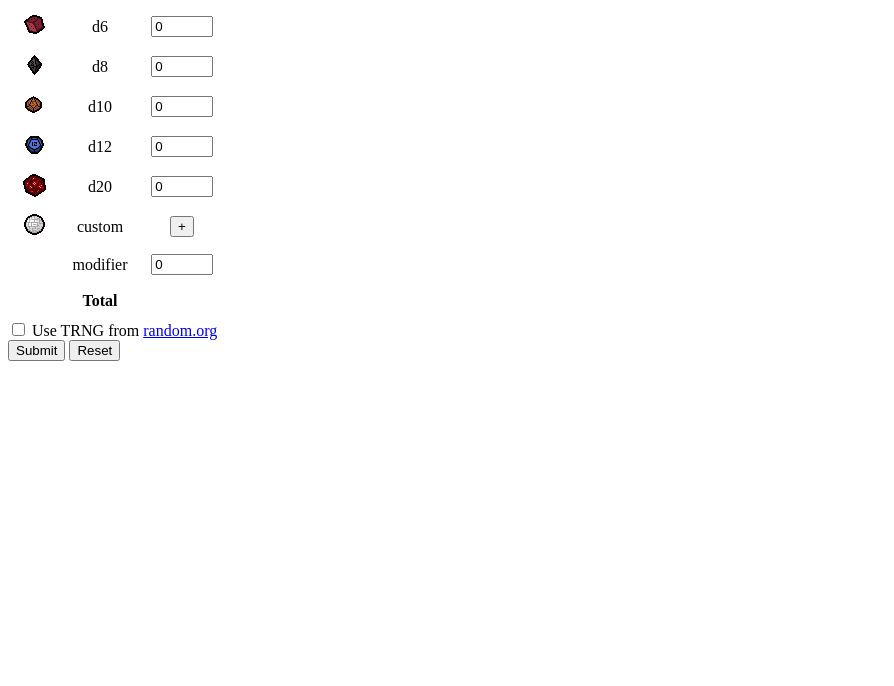
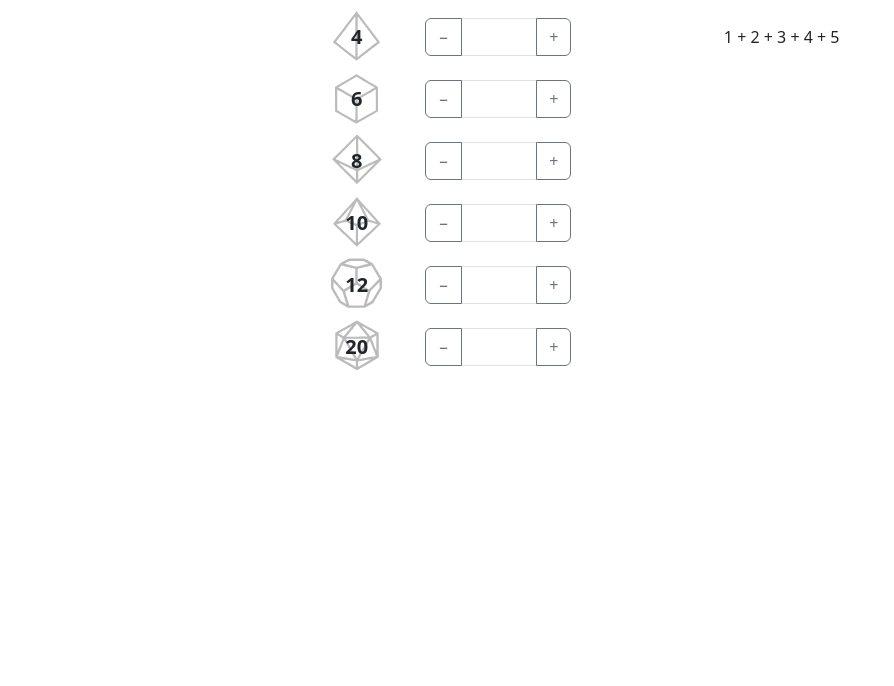
Before and after one commit to qianxyz/dice-roller, a plain HTML site: page static/index.html in a window 1280 px wide. Shown: the part 114-800 px from the top of the page, without its empty margins (0-894 px from the left). Drawn offline with nearby package versions, Linux system fonts and the light colour scheme.

Commit message:
feat(frontend): Redo the layout

```diff
--- a/static/index.html
+++ b/static/index.html
@@ -1,96 +1,101 @@
-<!DOCTYPE html>
+<!doctype html>
 <html lang="en">
 
 <head>
+  <meta charset="utf-8">
+  <meta name="viewport" content="width=device-width, initial-scale=1">
   <title>Dice Roller</title>
-  <meta charset="UTF-8">
-  <meta name="viewport" content="width=device-width, initial-scale=1">
-  <link href="style.css" rel="stylesheet">
+  <link href="https://cdn.jsdelivr.net/npm/bootstrap@5.3.3/dist/css/bootstrap.min.css" rel="stylesheet"
+    integrity="sha384-QWTKZyjpPEjISv5WaRU9OFeRpok6YctnYmDr5pNlyT2bRjXh0JMhjY6hW+ALEwIH" crossorigin="anonymous">
+  <link rel="stylesheet" href="style.css">
 </head>
 
-<body>
-  <h1>Dice Roller</h1>
+<body class="mx-auto p-3">
 
-  <form id="myForm">
-    <table>
-      <colgroup>
-        <col class="icon" />
-        <col class="name" />
-        <col class="count" />
-        <col class="output" />
-      </colgroup>
+  <h1 class="text-center p-3">Dice Roller</h1>
 
-      <tbody>
-        <tr class="dice-row normal-dice">
-          <td><img src="img/d4.webp" alt="d4"></td>
-          <td><input type="hidden" value="4"><label for="d4">d4</label></td>
-          <td><input type="number" id="d4" value="0" min="0"></td>
-          <td><output for="d4"></output></td>
-        </tr>
-        <tr class="dice-row normal-dice">
-          <td><img src="img/d6.webp" alt="d6"></td>
-          <td><input type="hidden" value="6"><label for="d6">d6</label></td>
-          <td><input type="number" id="d6" value="0" min="0"></td>
-          <td><output for="d6"></output></td>
-        </tr>
-        <tr class="dice-row normal-dice">
-          <td><img src="img/d8.webp" alt="d8"></td>
-          <td><input type="hidden" value="8"><label for="d8">d8</label></td>
-          <td><input type="number" id="d8" value="0" min="0"></td>
-          <td><output for="d8"></output></td>
-        </tr>
-        <tr class="dice-row normal-dice">
-          <td><img src="img/d10.webp" alt="d10"></td>
-          <td><input type="hidden" value="10"><label for="d10">d10</label></td>
-          <td><input type="number" id="d10" value="0" min="0"></td>
-          <td><output for="d10"></output></td>
-        </tr>
-        <tr class="dice-row normal-dice">
-          <td><img src="img/d12.webp" alt="d12"></td>
-          <td><input type="hidden" value="12"><label for="d12">d12</label></td>
-          <td><input type="number" id="d12" value="0" min="0"></td>
-          <td><output for="d12"></output></td>
-        </tr>
-        <tr class="dice-row normal-dice">
-          <td><img src="img/d20.webp" alt="d20"></td>
-          <td><input type="hidden" value="20"><label for="d20">d20</label></td>
-          <td><input type="number" id="d20" value="0" min="0"></td>
-          <td><output for="d20"></output></td>
-        </tr>
+  <div class="container p-3 text-center">
 
-        <tr>
-          <td><img src="img/d100.webp" alt="custom"></td>
-          <td>custom</td>
-          <td><button type="button" id="add-custom-dice">+</button></td>
-        </tr>
+    <div class="row">
+      <div class="col-2 dice-type-d4 fs-5 fw-bold my-auto py-3">4</div>
+      <div class="col col-md-3 my-auto">
+        <div class="input-group">
+          <button type="button" class="btn btn-outline-secondary">&minus;</button>
+          <input type="number" class="form-control">
+          <button type="button" class="btn btn-outline-secondary">&plus;</button>
+        </div>
+      </div>
+      <div class="col my-auto text-wrap text-break">
+        1 + 2 + 3 + 4 + 5
+      </div>
+    </div>
 
-        <tr>
-          <td></td>
-          <td><label for="modifier">modifier</label></td>
-          <td><input type="number" id="modifier" value="0"></td>
-          <td><output id="modifier-output"></output></td>
-        </tr>
-      </tbody>
+    <div class="row">
+      <div class="col-2 dice-type-d6 fs-5 fw-bold my-auto py-3">6</div>
+      <div class="col col-md-3 my-auto">
+        <div class="input-group">
+          <button type="button" class="btn btn-outline-secondary">&minus;</button>
+          <input type="number" class="form-control">
+          <button type="button" class="btn btn-outline-secondary">&plus;</button>
+        </div>
+      </div>
+      <div class="col my-auto text-wrap text-break"></div>
+    </div>
 
-      <tfoot>
-        <tr>
-          <th></th>
-          <th>Total</th>
-          <th></th>
-          <th><output id="total"></output></th>
-        </tr>
-      </tfoot>
-    </table>
+    <div class="row">
+      <div class="col-2 dice-type-d8 fs-5 fw-bold my-auto py-3">8</div>
+      <div class="col col-md-3 my-auto">
+        <div class="input-group">
+          <button type="button" class="btn btn-outline-secondary">&minus;</button>
+          <input type="number" class="form-control">
+          <button type="button" class="btn btn-outline-secondary">&plus;</button>
+        </div>
+      </div>
+      <div class="col my-auto text-wrap text-break"></div>
+    </div>
 
-    <input type="checkbox" id="trng" name="trng">
-    <label for="trng">
-      Use TRNG from <a href="https://www.random.org/">random.org</a>
-    </label><br>
-    <input type="submit" value="Submit">
-    <input type="reset" value="Reset">
-  </form>
+    <div class="row">
+      <div class="col-2 dice-type-d10 fs-5 fw-bold my-auto py-3">10</div>
+      <div class="col col-md-3 my-auto">
+        <div class="input-group">
+          <button type="button" class="btn btn-outline-secondary">&minus;</button>
+          <input type="number" class="form-control">
+          <button type="button" class="btn btn-outline-secondary">&plus;</button>
+        </div>
+      </div>
+      <div class="col my-auto text-wrap text-break"></div>
+    </div>
 
-  <script src="index.js"></script>
+    <div class="row">
+      <div class="col-2 dice-type-d12 fs-5 fw-bold my-auto py-3">12</div>
+      <div class="col col-md-3 my-auto">
+        <div class="input-group">
+          <button type="button" class="btn btn-outline-secondary">&minus;</button>
+          <input type="number" class="form-control">
+          <button type="button" class="btn btn-outline-secondary">&plus;</button>
+        </div>
+      </div>
+      <div class="col my-auto text-wrap text-break"></div>
+    </div>
+
+    <div class="row">
+      <div class="col-2 dice-type-d20 fs-5 fw-bold my-auto py-3">20</div>
+      <div class="col col-md-3 my-auto">
+        <div class="input-group">
+          <button type="button" class="btn btn-outline-secondary">&minus;</button>
+          <input type="number" class="form-control">
+          <button type="button" class="btn btn-outline-secondary">&plus;</button>
+        </div>
+      </div>
+      <div class="col my-auto text-wrap text-break"></div>
+    </div>
+
+  </div>
+
+  <script src="https://cdn.jsdelivr.net/npm/bootstrap@5.3.3/dist/js/bootstrap.bundle.min.js"
+    integrity="sha384-YvpcrYf0tY3lHB60NNkmXc5s9fDVZLESaAA55NDzOxhy9GkcIdslK1eN7N6jIeHz"
+    crossorigin="anonymous"></script>
+
 </body>
 
 </html>
--- a/static/style.css
+++ b/static/style.css
@@ -1,31 +1,47 @@
-table {
-  table-layout: fixed;
-  width: 20em;
+/* Chrome, Safari, Edge, Opera */
+input::-webkit-outer-spin-button,
+input::-webkit-inner-spin-button {
+  -webkit-appearance: none;
+  margin: 0;
 }
 
-th,
-td {
-  text-align: center;
-  word-wrap: break-word;
-  height: 2em;
+/* Firefox */
+input[type=number] {
+  text-align: right;
+  -moz-appearance: textfield;
 }
 
-input[type=number] {
-  width: 4em;
+body {
+  max-width: 720px;
 }
 
-col.icon {
-  width: 3em;
+div[class^='dice-type'],
+div[class*=' dice-type'] {
+  background-position: center;
+  background-repeat: no-repeat;
+  background-size: contain;
 }
 
-col.name {
-  width: 5em;
+.dice-type-d4 {
+  background-image: url("img/d4.svg");
 }
 
-col.count {
-  width: 5em;
+.dice-type-d6 {
+  background-image: url("img/d6.svg");
 }
 
-col.output {
-  width: 7em;
+.dice-type-d8 {
+  background-image: url("img/d8.svg");
 }
+
+.dice-type-d10 {
+  background-image: url("img/d10.svg");
+}
+
+.dice-type-d12 {
+  background-image: url("img/d12.svg");
+}
+
+.dice-type-d20 {
+  background-image: url("img/d20.svg");
+}
```
Also changed, not shown: static/img/d10.svg (added), static/img/d10.webp (deleted), static/img/d100.webp (deleted), static/img/d12.svg (added), static/img/d12.webp (deleted), static/img/d20.svg (added), static/img/d20.webp (deleted), static/img/d4.svg (added), static/img/d4.webp (deleted), static/img/d6.svg (added), static/img/d6.webp (deleted), static/img/d8.svg (added), static/img/d8.webp (deleted).
